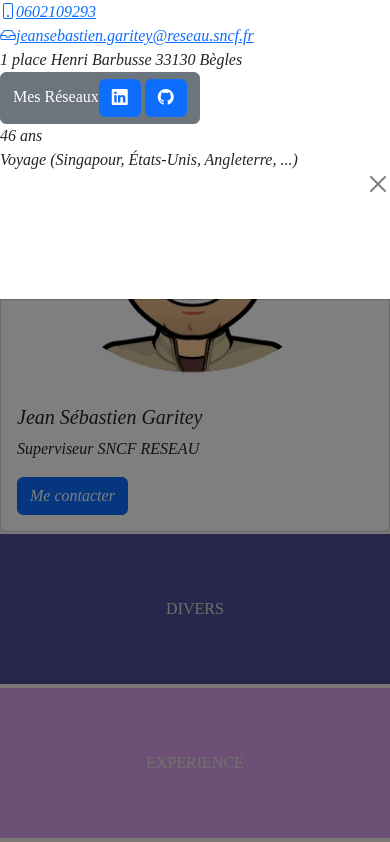
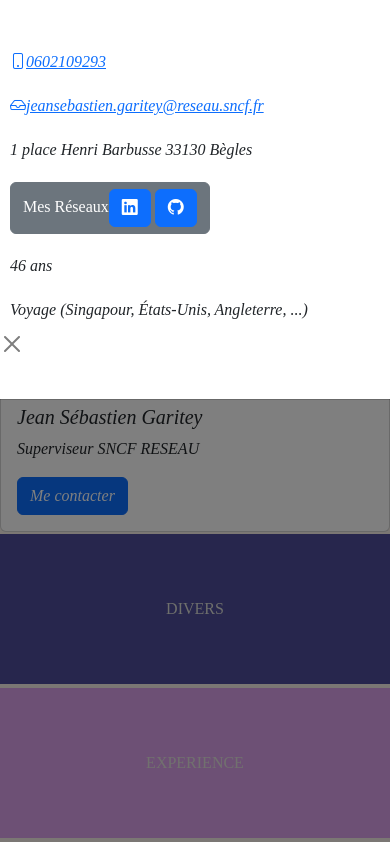
Before and after one commit to sabseb33130/carte_de_visite, a plain HTML site: page index.html in a window 390 px wide. Both pictures are taken after a click on the button "Me contacter". Shown: the top 842 px of the page. Drawn offline with nearby package versions, Linux system fonts and the light colour scheme.

Commit message:
Add files via upload

```diff
--- a/assets/css/style.css
+++ b/assets/css/style.css
@@ -18,16 +18,55 @@
     font-style: italic;
  font-family: 'Ryman Eco', 'DroidSans-Webfont';
  background-color: #f6efe9;
+ cursor: pointer;
 }
 
 h1{
     text-align: center;
 }
 header{
-    float: inline-start;
+    float:left;
+}
+#offcanvas{
+    width: 100%;
+    height:200px;
+    position: absolute;
+}
+.grid-container {
+    display: grid;
+    padding-top: 2.5rem;
+    grid-template-areas:
+    'i1 i2 ta'
+    'tb bt bx';
+
+}
+#tel{
+   grid-area:i1;
+   padding: 10px;
+}
+#mail{
+    grid-area: i2;
+    padding: 10px;
+}
+.text{
+  grid-area: ta;
+  padding: 10px;
+}
+#reseaux{
+   grid-area:tb;
+   padding: 10px;
+}
+#age{
+  grid-area:bt;
+  padding: 10px;
+}
+#loisir{
+    grid-area: bx;
+    padding: 10px;
+}
 
 
-}
+
 #Format{
     z-index: 1;
   position: absolute;
@@ -104,15 +143,9 @@
     height: 400px;
     width: 700px;
 }
-#moi{
 
-   left: 200px;
-  }
-.btn-close{
-    float: inline-end;
-}
 /* Sur les écrans, quand la largeur de la fenêtre fait au maximum 1024px */
-@media all and (max-width: 1024px)
+@media all and (max-width: 800px)
 {
     #exper
     {
@@ -173,7 +206,8 @@
     }
     #offcanvas{
                width: 400px;
-               height: 300px;
+               height: 400px;
+
     }
     #moi{
         width: 100%;
@@ -182,4 +216,44 @@
     header{
         float: none;
     }
+
+    .grid-container {
+        display: grid;
+       margin: 0;
+        grid-template-areas:
+        'i1'
+        'i2'
+        'ta'
+        'tb'
+        'bt'
+        'bx';
+
+    }
+    #tel{
+       grid-area:i1;
+
+    }
+    #mail{
+        grid-area: i2;
+
+    }
+    .text{
+      grid-area: ta;
+
+    }
+    #reseaux{
+       grid-area: tb;
+
+    }
+    #age{
+      grid-area: bt;
+
+    }
+    #loisir{
+        grid-area: bx;
+
+    }
+
+
+
 }
```
